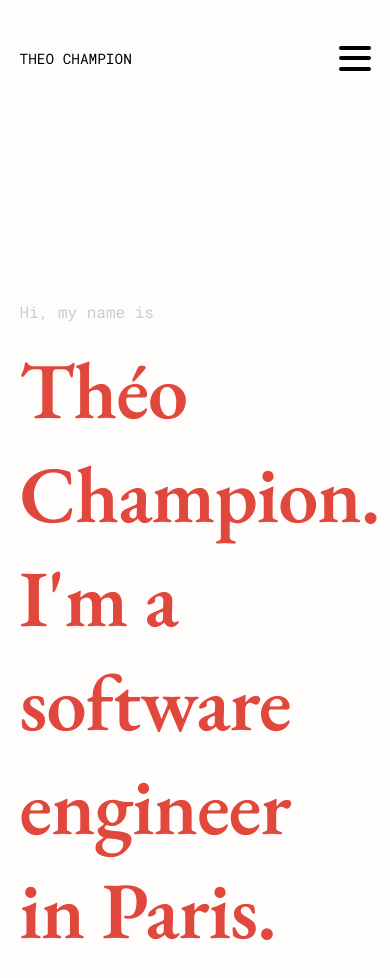
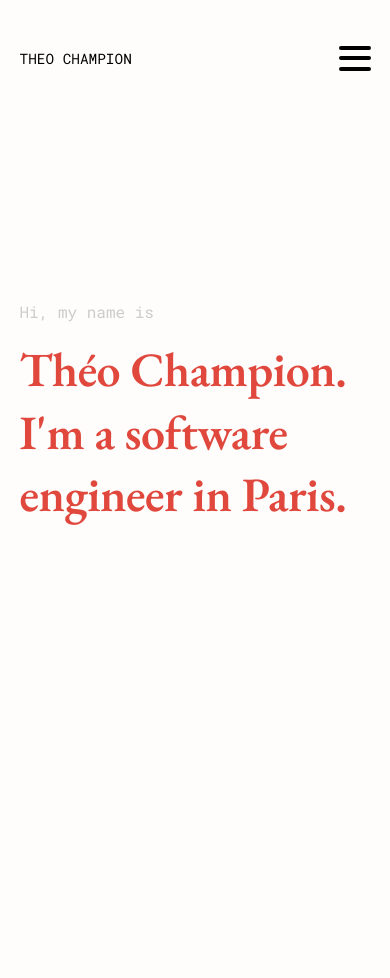
Before and after one commit to tzvc/personal-website, a React (Create React App) app: page / in a window 390 px wide. Shown: the top 978 px of the page. After the commit the page ends 908 px from the top, so only its background shows below. Built offline with nearby package versions, Linux system fonts and the light colour scheme.

Commit message:
:lipstick: Fix title responsive size

```diff
--- a/src/pages/HomePage.js
+++ b/src/pages/HomePage.js
@@ -31,6 +31,9 @@ const Title = styled.h1`
 	text-transform: none;
 	text-decoration: none;
 	margin: 0;
+	@media (max-width: ${({ theme }) => theme.tablet}) {
+		font-size: 3em;
+	}
 `;
 
 const HomePage = () => (
```
